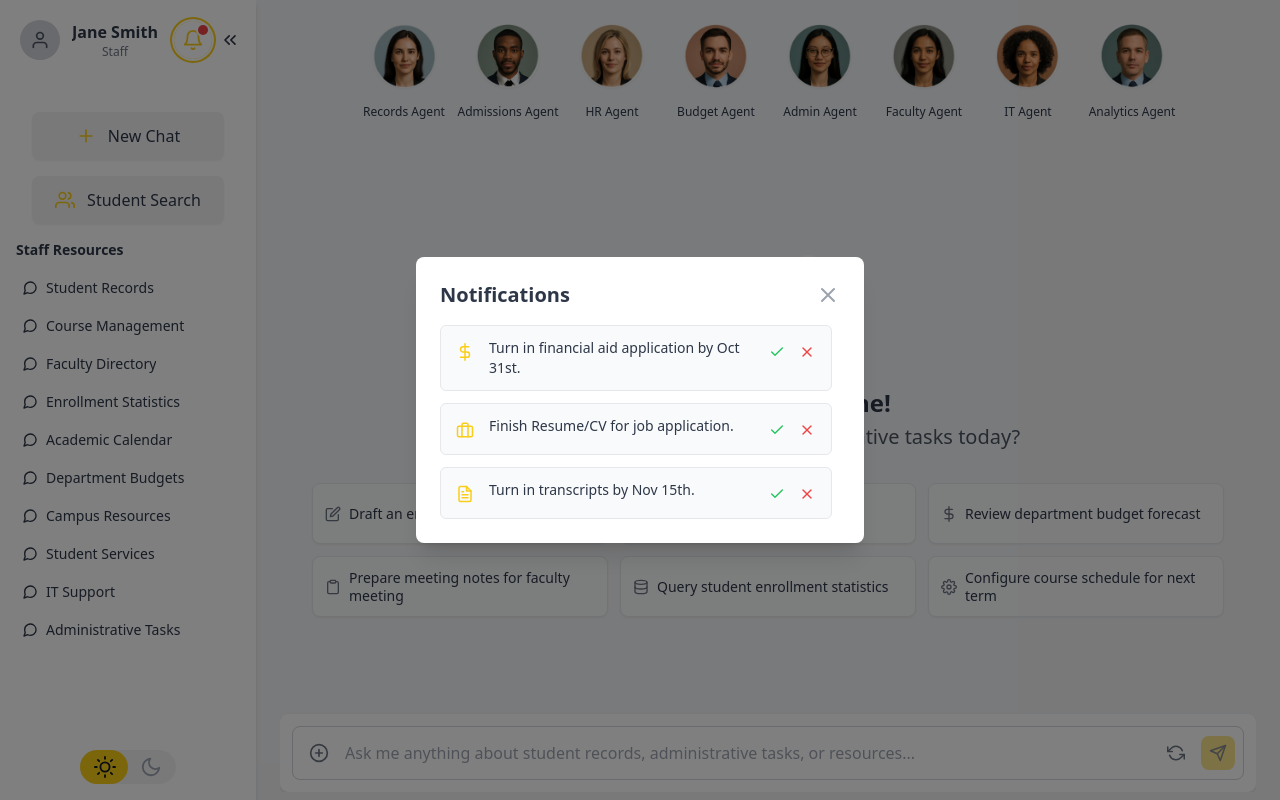
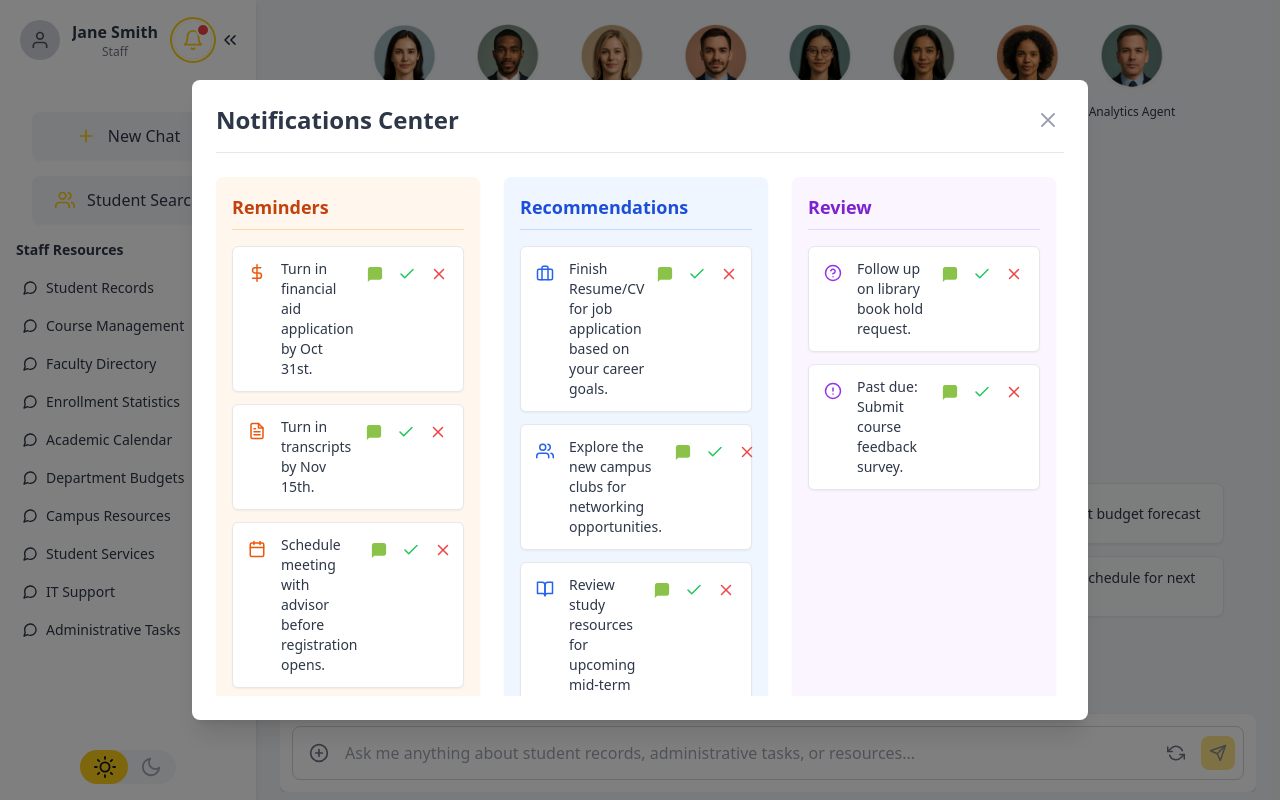
Before and after one commit to cliftonbnoble/MyCoachAI, a React (Vite) app: page /staff in a window 1280 px wide. Both pictures are taken after a click on the button 193 px from the left and 40 px from the top of the page. Built offline with nearby package versions, Linux system fonts and the light colour scheme.

Commit message:
added updates to nudge/notifications

```diff
--- a/src/components/Sidebar.jsx
+++ b/src/components/Sidebar.jsx
@@ -1,5 +1,6 @@
 import React, { useState, useRef, useEffect } from 'react';
-import { FiChevronsLeft, FiChevronsRight, FiUser, FiMessageCircle, FiSettings, FiLogOut, FiPlus, FiSliders, FiUsers, FiTarget, FiBell, FiDollarSign, FiBriefcase, FiFileText, FiCheck, FiX } from 'react-icons/fi';
+import { FiChevronsLeft, FiChevronsRight, FiUser, FiMessageCircle, FiSettings, FiLogOut, FiPlus, FiSliders, FiUsers, FiTarget, FiBell, FiDollarSign, FiBriefcase, FiFileText, FiCheck, FiX, FiMessageSquare } from 'react-icons/fi';
+import { FcComments } from 'react-icons/fc';
 import ThemeToggle from './ThemeToggle.jsx';
 import CustomizeProfileModal from './CustomizeProfileModal.jsx';
 import { useNavigate } from 'react-router-dom';
@@ -19,7 +20,8 @@ const Sidebar = ({
   onAcceptNotification,
   onRejectNotification,
   isNotificationPanelOpen,
-  onToggleNotificationPanel
+  onToggleNotificationPanel,
+  onDiscussNotification
 }) => {
   // State for profile popup and customize modal
   const [isProfilePopupOpen, setIsProfilePopupOpen] = useState(false);
@@ -297,66 +299,127 @@ const Sidebar = ({
       {/* Notification Panel Modal */}
       {isNotificationPanelOpen && (
         <div className="fixed inset-0 bg-black bg-opacity-50 flex items-center justify-center z-50 p-4">
-          <div className="bg-light-surface dark:bg-dark-surface rounded-lg shadow-xl w-full max-w-md p-6 transform transition-all opacity-100 scale-100">
-            <div className="flex justify-between items-center mb-4">
-              <h2 className="text-xl font-semibold text-light-text dark:text-dark-text">Notifications</h2>
+          {/* Increased width: max-w-4xl */}
+          <div className="bg-light-surface dark:bg-dark-surface rounded-lg shadow-xl w-full max-w-4xl p-6 transform transition-all opacity-100 scale-100 flex flex-col max-h-[80vh]">
+            {/* Header */}
+            <div className="flex justify-between items-center mb-6 border-b border-gray-200 dark:border-gray-700 pb-4">
+              <h2 className="text-2xl font-semibold text-light-text dark:text-dark-text">Notifications Center</h2>
               <button
                 onClick={onToggleNotificationPanel}
-                className="text-gray-400 hover:text-gray-600 dark:hover:text-gray-300"
+                className="text-gray-400 hover:text-gray-600 dark:hover:text-gray-300 p-1 rounded-full hover:bg-gray-100 dark:hover:bg-gray-700"
               >
-                <svg className="h-6 w-6" fill="none" viewBox="0 0 24 24" stroke="currentColor">
-                  <path strokeLinecap="round" strokeLinejoin="round" strokeWidth={2} d="M6 18L18 6M6 6l12 12" />
-                </svg>
+                <FiX size={24} />
               </button>
             </div>
-            <div className="max-h-96 overflow-y-auto custom-scrollbar pr-2">
+
+            {/* 3-Column Layout for Notifications */}
+            <div className="flex-grow overflow-y-auto custom-scrollbar pr-2">
               {notifications.length > 0 ? (
+                <div className="grid grid-cols-1 md:grid-cols-3 gap-6">
+                  {/* Column 1: Reminders */}
+                  <div className="bg-orange-50 dark:bg-orange-900/20 p-4 rounded-lg shadow-sm">
+                    <h3 className="text-lg font-semibold mb-4 text-orange-700 dark:text-orange-300 border-b border-orange-200 dark:border-orange-700 pb-2">Reminders</h3>
                     <ul className="space-y-3">
-                  {notifications.map((notification) => {
+                      {notifications.filter(n => n.category === 'reminder').map((notification) => (
+                        <NotificationItem key={notification.id} notification={notification} onDiscuss={onDiscussNotification} onAccept={onAcceptNotification} onReject={onRejectNotification} />
+                      ))}
+                      {notifications.filter(n => n.category === 'reminder').length === 0 && (
+                        <p className="text-sm text-center text-orange-600 dark:text-orange-400 py-4 italic">No reminders.</p>
+                      )}
+                    </ul>
+                  </div>
+
+                  {/* Column 2: Recommendations */}
+                  <div className="bg-blue-50 dark:bg-blue-900/20 p-4 rounded-lg shadow-sm">
+                    <h3 className="text-lg font-semibold mb-4 text-blue-700 dark:text-blue-300 border-b border-blue-200 dark:border-blue-700 pb-2">Recommendations</h3>
+                    <ul className="space-y-3">
+                      {notifications.filter(n => n.category === 'recommendation').map((notification) => (
+                        <NotificationItem key={notification.id} notification={notification} onDiscuss={onDiscussNotification} onAccept={onAcceptNotification} onReject={onRejectNotification} />
+                      ))}
+                      {notifications.filter(n => n.category === 'recommendation').length === 0 && (
+                        <p className="text-sm text-center text-blue-600 dark:text-blue-400 py-4 italic">No recommendations.</p>
+                      )}
+                    </ul>
+                  </div>
+
+                  {/* Column 3: Reviews */}
+                  <div className="bg-purple-50 dark:bg-purple-900/20 p-4 rounded-lg shadow-sm">
+                    <h3 className="text-lg font-semibold mb-4 text-purple-700 dark:text-purple-300 border-b border-purple-200 dark:border-purple-700 pb-2">Review</h3>
+                    <ul className="space-y-3">
+                      {notifications.filter(n => n.category === 'review').map((notification) => (
+                        <NotificationItem key={notification.id} notification={notification} onDiscuss={onDiscussNotification} onAccept={onAcceptNotification} onReject={onRejectNotification} />
+                      ))}
+                      {notifications.filter(n => n.category === 'review').length === 0 && (
+                        <p className="text-sm text-center text-purple-600 dark:text-purple-400 py-4 italic">Nothing to review.</p>
+                      )}
+                    </ul>
+                  </div>
+                </div>
+              ) : (
+                <p className="text-base text-center text-light-text-secondary dark:text-dark-text-secondary py-10">
+                  Your notification center is empty.
+                </p>
+              )}
+            </div>
+            {/* Optional: Add Footer Actions? */}
+          </div>
+        </div>
+      )}
+    </>
+  );
+};
+
+// --- NotificationItem Component (Extracted for clarity) ---
+const NotificationItem = ({ notification, onDiscuss, onAccept, onReject }) => {
   const IconComponent = notification.icon;
+  // Define base colors per category - can be expanded
+  const categoryColors = {
+    reminder: 'text-orange-600 dark:text-orange-400',
+    recommendation: 'text-blue-600 dark:text-blue-400',
+    review: 'text-purple-600 dark:text-purple-400',
+  };
+  const iconColor = categoryColors[notification.category] || 'text-gray-500 dark:text-gray-400';
+
   return (
-                      <li key={notification.id} className="flex items-start justify-between p-3 rounded-md bg-gray-50 dark:bg-gray-700/50 border border-gray-200 dark:border-gray-600">
+    <li className="flex items-start justify-between p-3 rounded-md bg-light-surface dark:bg-dark-surface/70 border border-gray-200 dark:border-gray-600 shadow-sm">
       <div className="flex items-start flex-grow mr-2">
-                          <div className="flex-shrink-0 w-6 h-6 mt-0.5 mr-3 flex items-center justify-center text-primary">
-                            <IconComponent size={18} />
+        <div className={`flex-shrink-0 w-6 h-6 mt-0.5 mr-3 flex items-center justify-center ${iconColor}`}>
+          {IconComponent ? <IconComponent size={18} /> : <FiBell size={18} />}{/* Fallback icon */}
         </div>
         <span className="text-sm text-light-text dark:text-dark-text">
           {notification.text}
         </span>
       </div>
       <div className="flex flex-shrink-0 space-x-1.5 mt-0.5">
+        {/* Discuss Button */}
         <button
-                            onClick={() => onAcceptNotification(notification.id)}
+          onClick={() => onDiscuss(notification.text)}
+          className="p-1 rounded-full hover:bg-blue-100 dark:hover:bg-blue-900/50 focus:outline-none focus:ring-2 focus:ring-blue-500"
+          aria-label="Discuss in Chat"
+          title="Discuss in Chat"
+        >
+          <FcComments size={18} />
+        </button>
+        {/* Accept Button */}
+        <button
+          onClick={() => onAccept(notification.id)}
           className="p-1 rounded-full text-green-500 hover:bg-green-100 dark:hover:bg-green-900/50 focus:outline-none focus:ring-2 focus:ring-green-500"
           aria-label="Accept"
           title="Accept"
         >
-                            <FiCheck size={16} />
+          <FiCheck size={18} />
         </button>
+        {/* Reject Button */}
         <button
-                            onClick={() => onRejectNotification(notification.id)}
+          onClick={() => onReject(notification.id)}
           className="p-1 rounded-full text-red-500 hover:bg-red-100 dark:hover:bg-red-900/50 focus:outline-none focus:ring-2 focus:ring-red-500"
           aria-label="Reject"
           title="Reject"
         >
-                            <FiX size={16} />
+          <FiX size={18} />
         </button>
       </div>
     </li>
-                    );
-                  })}
-                </ul>
-              ) : (
-                <p className="text-sm text-center text-light-text-secondary dark:text-dark-text-secondary py-4">
-                  No new notifications.
-                </p>
-              )}
-            </div>
-            {/* Optional: Add 'Mark all as read' or other actions here */}
-          </div>
-        </div>
-      )}
-    </>
   );
 };
 
--- a/src/components/shared/PortalLayout.jsx
+++ b/src/components/shared/PortalLayout.jsx
@@ -3,7 +3,7 @@ import Sidebar from '../Sidebar.jsx';
 import ChatInterface from '../ChatInterface.jsx';
 import AgentSelector from '../AgentSelector.jsx';
 import StudentSearch from '../student-search/StudentSearch.jsx';
-import { FiDollarSign, FiBriefcase, FiFileText } from 'react-icons/fi'; // Import icons for notifications
+import { FiDollarSign, FiBriefcase, FiFileText, FiCalendar, FiUsers, FiBookOpen, FiHelpCircle, FiAlertCircle } from 'react-icons/fi'; // Import icons for notifications
 
 const PortalLayout = ({
   portalType = 'student', // 'student' or 'staff'
@@ -23,9 +23,19 @@ const PortalLayout = ({
 
   // Notification State (Lifted)
   const [notifications, setNotifications] = useState([
-    { id: 1, text: 'Turn in financial aid application by Oct 31st.', icon: FiDollarSign },
-    { id: 2, text: 'Finish Resume/CV for job application.', icon: FiBriefcase },
-    { id: 3, text: 'Turn in transcripts by Nov 15th.', icon: FiFileText },
+    // Reminders (Tasks/Dates)
+    { id: 1, category: 'reminder', text: 'Turn in financial aid application by Oct 31st.', icon: FiDollarSign },
+    { id: 3, category: 'reminder', text: 'Turn in transcripts by Nov 15th.', icon: FiFileText },
+    { id: 4, category: 'reminder', text: 'Schedule meeting with advisor before registration opens.', icon: FiCalendar },
+
+    // Recommendations (AI Suggestions)
+    { id: 2, category: 'recommendation', text: 'Finish Resume/CV for job application based on your career goals.', icon: FiBriefcase },
+    { id: 5, category: 'recommendation', text: 'Explore the new campus clubs for networking opportunities.', icon: FiUsers },
+    { id: 6, category: 'recommendation', text: 'Review study resources for upcoming mid-term exam.', icon: FiBookOpen },
+
+    // Reviews (Follow-ups/Misc)
+    { id: 7, category: 'review', text: 'Follow up on library book hold request.', icon: FiHelpCircle },
+    { id: 8, category: 'review', text: 'Past due: Submit course feedback survey.', icon: FiAlertCircle }, // Use a different icon maybe
   ]);
   const notificationCount = notifications.length;
   const [isNotificationPanelOpen, setIsNotificationPanelOpen] = useState(false);
@@ -33,10 +43,25 @@ const PortalLayout = ({
   // Notification Handlers
   const handleAcceptNotification = (id) => {
     setNotifications(prev => prev.filter(n => n.id !== id));
+    // Optionally close panel if empty?
+    // if (notifications.length === 1) setIsNotificationPanelOpen(false);
   };
 
   const handleRejectNotification = (id) => {
     setNotifications(prev => prev.filter(n => n.id !== id));
+    // Optionally close panel if empty?
+    // if (notifications.length === 1) setIsNotificationPanelOpen(false);
+  };
+
+  // New handler to send notification text to chat
+  const handleDiscussNotification = (notificationText) => {
+    if (!notificationText) return;
+    // Close the notification panel
+    setIsNotificationPanelOpen(false);
+    // Send the text to the chat interface
+    handleSendMessage(notificationText);
+    // Remove the notification after discussing it (optional, based on desired behavior)
+    // setNotifications(prev => prev.filter(n => n.text !== notificationText)); // Be careful if text isn't unique
   };
 
   const handleToggleNotificationPanel = () => {
@@ -107,6 +132,7 @@ const PortalLayout = ({
         notifications={notifications}
         onAcceptNotification={handleAcceptNotification}
         onRejectNotification={handleRejectNotification}
+        onDiscussNotification={handleDiscussNotification}
         isNotificationPanelOpen={isNotificationPanelOpen}
         onToggleNotificationPanel={handleToggleNotificationPanel}
         {...sidebarConfig}
```
Lines whose indentation alone changed are shown as unchanged.
